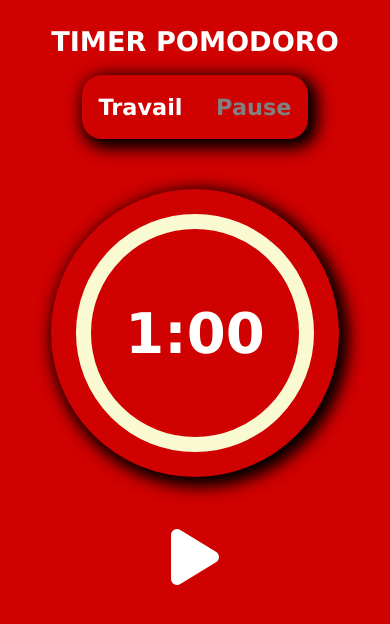
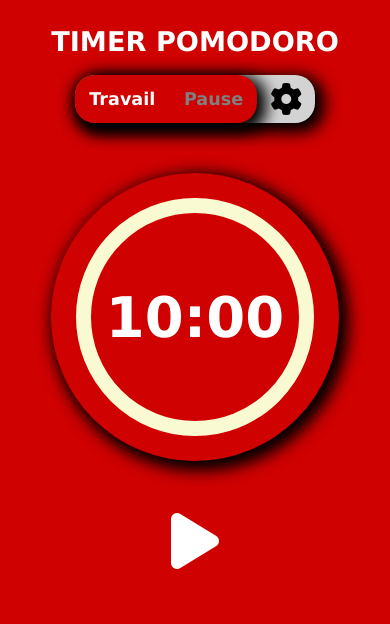
Before and after one commit to Gogo425/Pomodoro, a plain HTML site: page index.html in a window 390 px wide. Drawn offline with nearby package versions, Linux system fonts and the light colour scheme.

Commit message:
Button Settings added

```diff
--- a/css/style.css
+++ b/css/style.css
@@ -5,10 +5,10 @@ body{
     font-weight: bold;
 }
 
-header{
+header {
     display: flex;
     justify-content: center;
-    font-size: 1.2em;
+    font-size: 1.4em;
 }
 
 main{
@@ -22,7 +22,7 @@ main{
     color: gray;
 }
 
-.WorkBreak{
+#workBreak, #container{
     height: 4em;
     border-radius: 20px;
     width: 20em;
@@ -32,12 +32,26 @@ main{
     justify-content: space-around;
 }
 
-h1{
-    font-weight: bolder;
+#container {
+    background-color: lightgrey;
+}
+
+#workBreak {
+    background-color: rgb(207, 1, 1);
 }
 
 a{
     font-size: 1.4em;
+}
+
+#settings{
+    display: flex;
+    justify-content: flex-end;
+    color: black;
+    font-size: 2.5em;
+    margin: 0.4em;
+    transition: 1s;
+    cursor: pointer;
 }
 
 #circle1{
@@ -62,9 +76,9 @@ a{
     align-items: center;
 }
 
-#button{
-    font-size: 7em;
-    margin-top: 0.25em;
+#timer{
+    font-size: 6.25em;
+    font-weight: bold;
 }
 
 #icon {
@@ -73,9 +87,31 @@ a{
     align-self: center;
 }
 
-#timer{
-    font-size: 6.25em;
-    font-weight: bold;
+#button{
+    font-size: 7em;
+    margin-top: 0.25em;
+}
+
+@media screen and (min-width : 480px) and (max-width : 585px){
+    #circle1{
+        width: 25em;
+        height: 25em;
+    }
+    #circle2{
+        width: 20em;
+        height: 20em;
+        border: 15px solid lightgoldenrodyellow;
+    }
+    #timer{
+        font-size: 3.5em;
+    }
+    header{
+        font-size: 1.2em;
+    }
+    #button{
+        font-size: 4em;
+        margin-top: 0.5em
+    }
 }
 
 @media screen and (min-width : 320px) and (max-width : 480px){
@@ -94,30 +130,18 @@ a{
     header{
         font-size: 0.85em;
     }
-    .WorkBreak{
-        width: 14.16em;
-    }
     #button{
         font-size: 4em;
         margin-top: 0.75em
     }
-}
-
-@media screen and (min-width : 480px) and (max-width : 570px){
-    #circle1{
-        width: 25em;
-        height: 25em;
+    a {
+        font-size: 1.1em;
     }
-    #circle2{
-        width: 20em;
-        height: 20em;
-        border: 15px solid lightgoldenrodyellow;
+    #settings {
+        font-size: 2em;
     }
-    #timer{
-        font-size: 3.5em;
-    }
-    #button{
-        font-size: 4em;
-        margin-top: 0.5em
+    #workBreak, #container{
+        height: 3em;
+        width: 15em;
     }
 }
--- a/index.html
+++ b/index.html
@@ -14,9 +14,14 @@
         <h1>TIMER POMODORO</h1>
     </header>
     <main>
-        <div class="WorkBreak">
-            <a id="work">Travail</a>
-            <a id="break">Pause</a>
+        <div id="container">
+            <div id="workBreak">
+                <a id="work">Travail</a>
+                <a id="break">Pause</a>
+            </div>
+            <div id="settings">
+                <span class="fa-solid fa-gear"></span>
+            </div>
         </div>
         <div id="circle1">
             <div id="circle2">
--- a/js/script.js
+++ b/js/script.js
@@ -1,5 +1,6 @@
-let beginMinutes = 1
-let workTime = beginMinutes * 60
+let workTime = 10
+let breakTime = 5
+let time = workTime * 60
 let isBreak = true
 let isRunning = false
 let loop
@@ -8,9 +9,12 @@ const timerElement = document.getElementById("timer")
 const buttonLaunch = document.getElementById("button")
 
 function display(){
-    let minutes = parseInt(workTime / 60, 10)
-    let seconds = parseInt(workTime % 60, 10)
+    let minutes = parseInt(time / 60, 10)
+    let seconds = parseInt(time % 60, 10)
     seconds  = "0" + seconds
+    if(workTime < 10){
+        minutes = "0" + minutes
+    }
     timerElement.innerText = `${minutes}:${seconds}`
 }
 
@@ -18,34 +22,34 @@ function launchTravail(){
     if(!isRunning){
         loop = setInterval(() => {
             isRunning = true
-            let minutes = parseInt(workTime / 60, 10)
-            let seconds = parseInt(workTime % 60, 10)
+            let minutes = parseInt(time / 60, 10)
+            let seconds = parseInt(time % 60, 10)
             minutes = minutes < 10 ? "0" + minutes : minutes
             seconds = seconds < 10 ? "0" + seconds : seconds
             timerElement.innerText = `${minutes}:${seconds}`
 
-            if(workTime == 0){
+            if(time == 0){
 
                 if(isBreak == true){
                     document.getElementById("background").style.background = "green"
+                    document.getElementById("workBreak").style.background = "green"
                     document.getElementById("break").style.color = "white"
                     document.getElementById("work").style.color = "grey"
-                    beginMinutes = 2
-                    workTime = beginMinutes * 60
+                    time = breakTime * 60
                     isBreak = false
                 } else {
                     document.getElementById("background").style.background = "rgb(207, 1, 1)"
+                    document.getElementById("workBreak").style.background = "rgb(207, 1, 1)"
                     document.getElementById("work").style.color = "white"
                     document.getElementById("break").style.color = "grey"
-                    beginMinutes = 1
-                    workTime = beginMinutes * 60
+                    time = workTime * 60
                     isBreak = true
                 }
             }
 
-            workTime = workTime <= 0 ? 0 : workTime - 1
+            time = time <= 0 ? 0 : time - 1
 
-        }, 100)
+        }, 10)
     }
 }
 
@@ -57,8 +61,7 @@ buttonLaunch.addEventListener('click', () => {
     } else {
         clearInterval(loop)
         isRunning = false
-        workTime = beginMinutes * 60
-        display()
+        location.reload()
         buttonLaunch.classList.remove('fa-arrow-rotate-left')
         buttonLaunch.classList.add('fa-play')
     }
```
